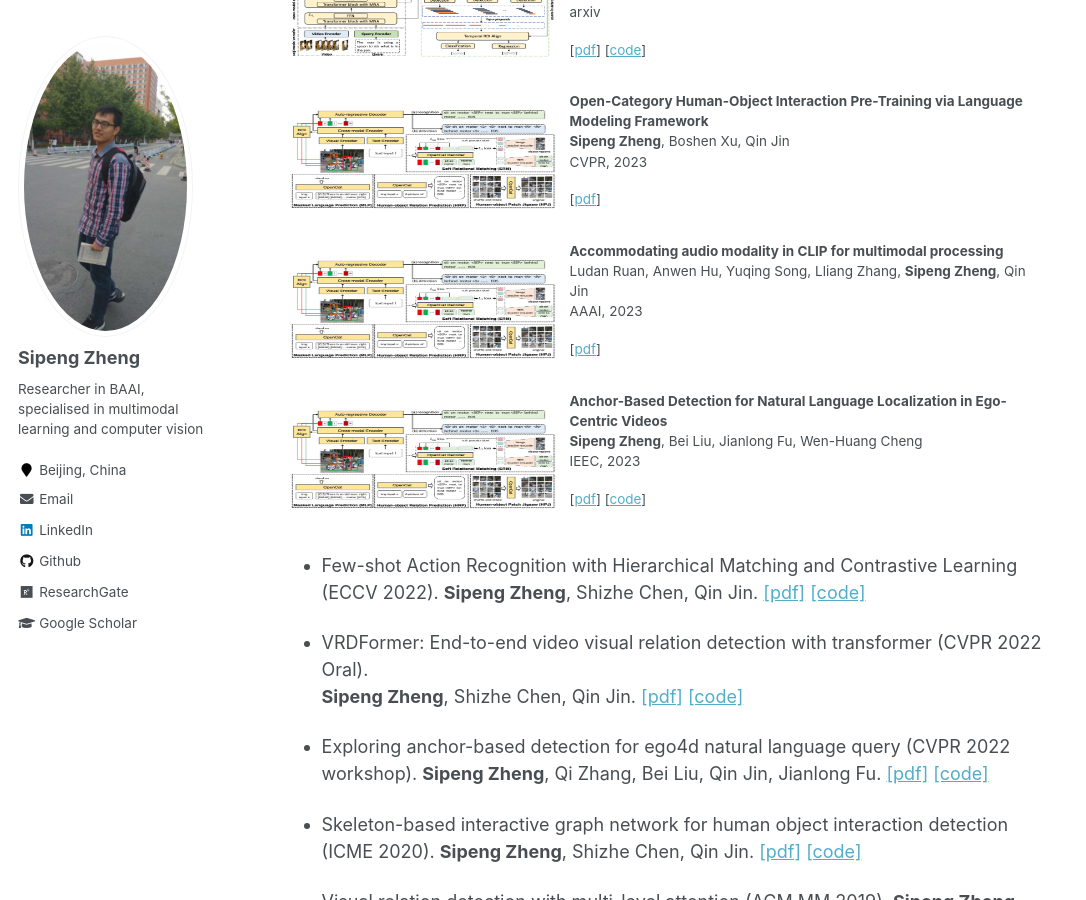
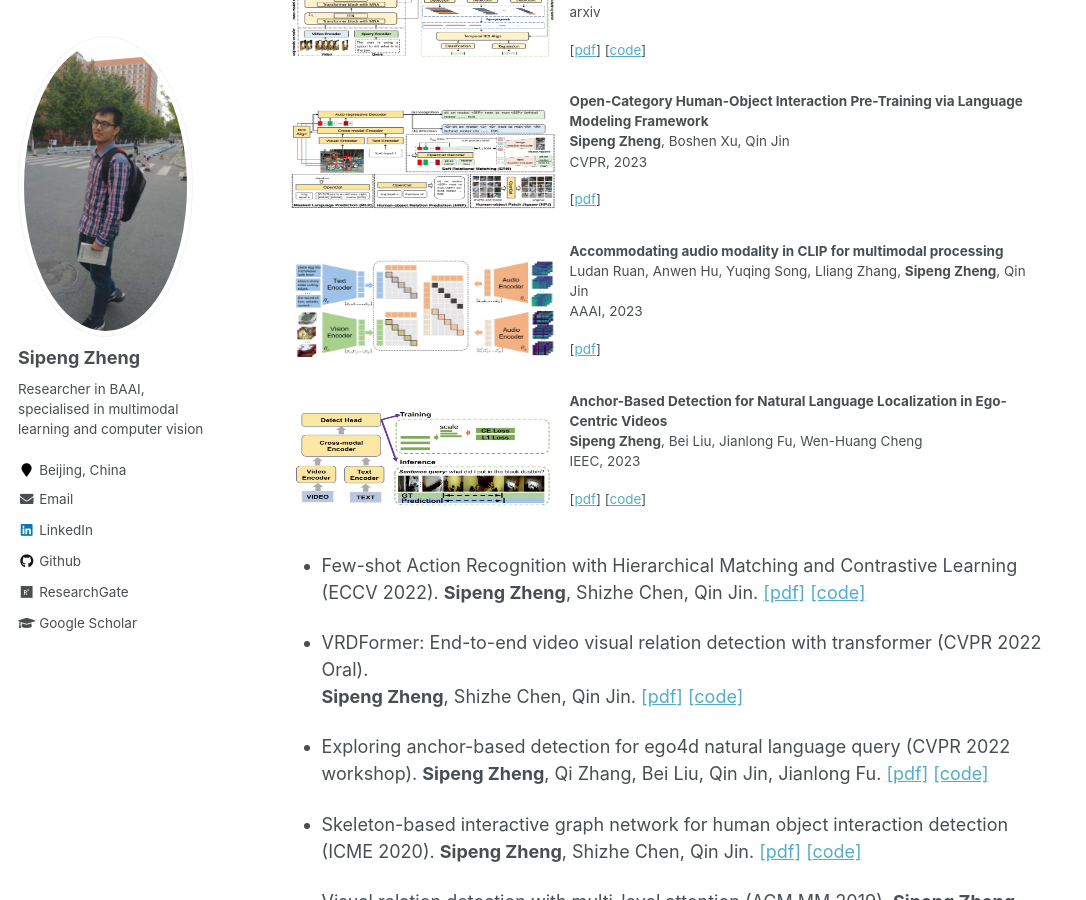
Before and after one commit to zhengsipeng/zhengsipeng.github.io, a Jekyll site: the page built from _pages/about.md, in a window 1280 px wide and 900 px high, scrolled down 1731 px. Shown: the whole window, without its empty margins (0-1086 px from the left). Built offline with Jekyll 4.4.1, drawn with Linux system fonts in a browser that asks for light colours.

Commit message:
update 24.1.4

```diff
--- a/_pages/about.md
+++ b/_pages/about.md
@@ -113,7 +113,7 @@ My CV can be found in [CV](https://zhengsipeng.github.io/cv/) or [downloaded CV]
 
 
 <tr style="border: none;">
-  <td style="border: none;"> <img src="./images/pubs/cvpr23_open.jpg" style="height: 100px; width: 500px;"/></td>
+  <td style="border: none;"> <img src="./images/pubs/aaai23_audio.jpg" style="height: 100px; width: 500px;"/></td>
   <td style="border: none;">
       <p><b>Accommodating audio modality in CLIP for multimodal processing</b><br>
         Ludan Ruan, Anwen Hu, Yuqing Song, Lliang Zhang, <b>Sipeng Zheng</b>, Qin Jin<br>
@@ -126,7 +126,7 @@ My CV can be found in [CV](https://zhengsipeng.github.io/cv/) or [downloaded CV]
 </tr>
 
 <tr style="border: none;">
-  <td style="border: none;"> <img src="./images/pubs/cvpr23_open.jpg" style="height: 100px; width: 500px;"/></td>
+  <td style="border: none;"> <img src="./images/pubs/cvpr22_nlq.jpg" style="height: 100px; width: 500px;"/></td>
   <td style="border: none;">
       <p><b>Anchor-Based Detection for Natural Language Localization in Ego-Centric Videos</b><br>
         <b>Sipeng Zheng</b>, Bei Liu, Jianlong Fu, Wen-Huang Cheng<br>
```
